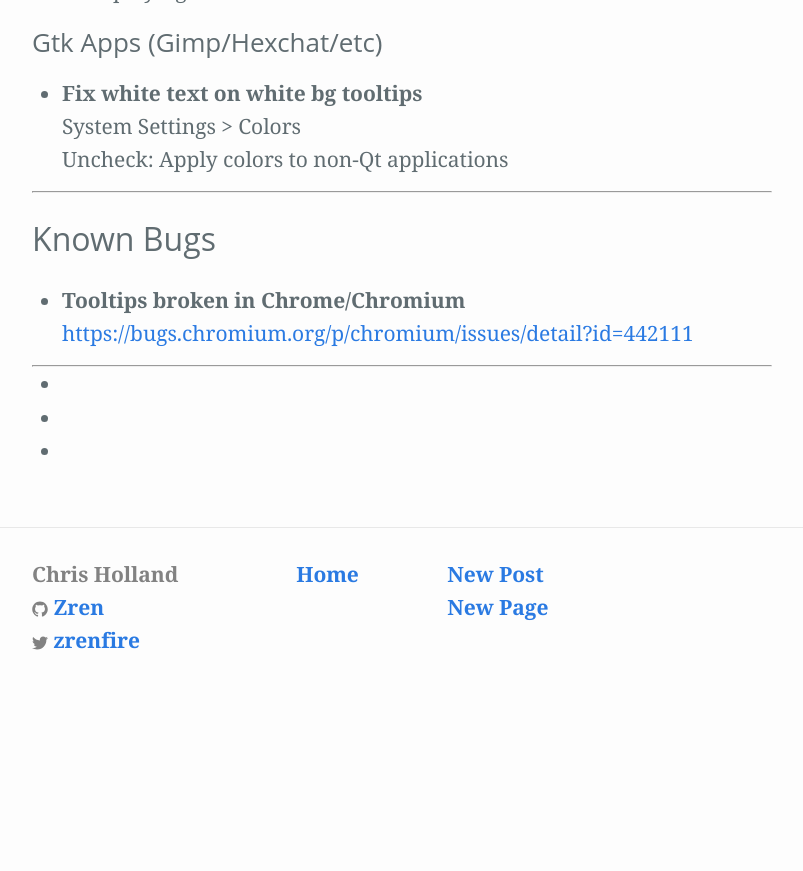
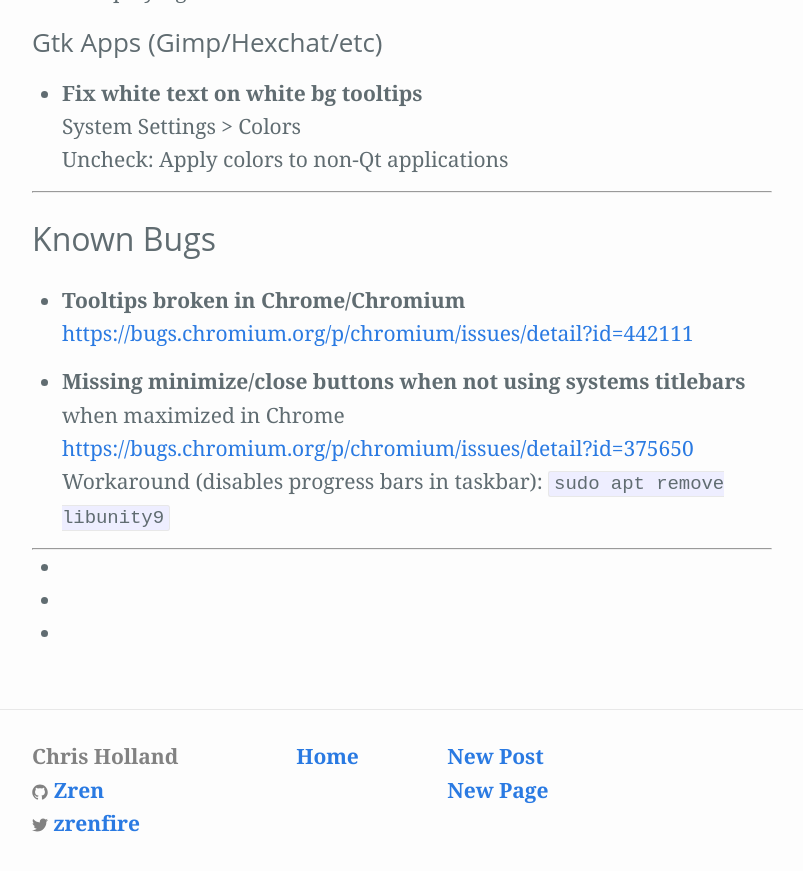
Before and after one commit to Zren/zren.github.io, a Jekyll site: the page built from kde.md, in a window 1280 px wide and 900 px high, scrolled down 8951 px. Shown: the top 871 px of the window, without its empty margins (238-1041 px from the left). Built offline with Jekyll 4.4.1, drawn with Linux system fonts in a browser that asks for light colours; before the commit the page ends 9668 px from its top, so only the background shows below that.

Commit message:
Mention chrome's missing buttons when maximized bug

```diff
--- a/kde.md
+++ b/kde.md
@@ -391,6 +391,11 @@
 * {:#bug-{{ i }}} Tooltips broken in Chrome/Chromium
   <https://bugs.chromium.org/p/chromium/issues/detail?id=442111>
 
+{% assign i = i | plus: 1 %}
+* {:#bug-{{ i }}} Missing minimize/close buttons when not using systems titlebars when maximized in Chrome
+  <https://bugs.chromium.org/p/chromium/issues/detail?id=375650>
+  Workaround (disables progress bars in taskbar): `sudo apt remove libunity9`
+
 
 -----
 
```
